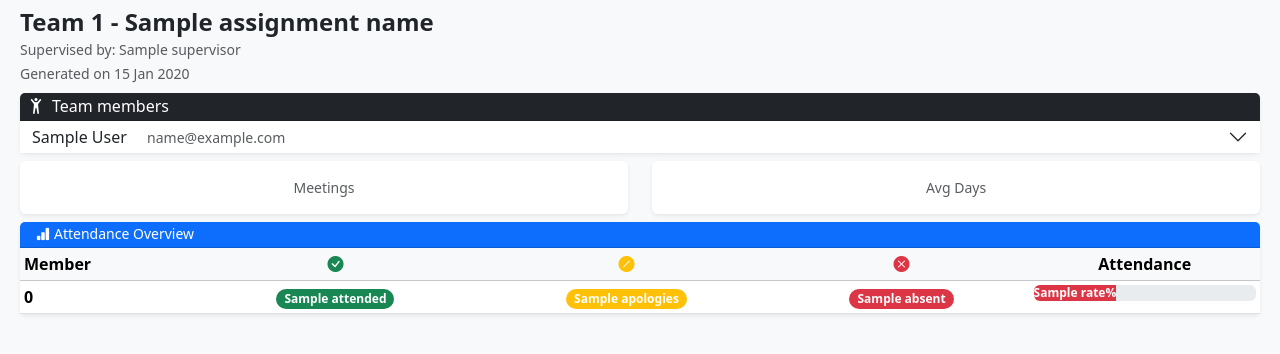
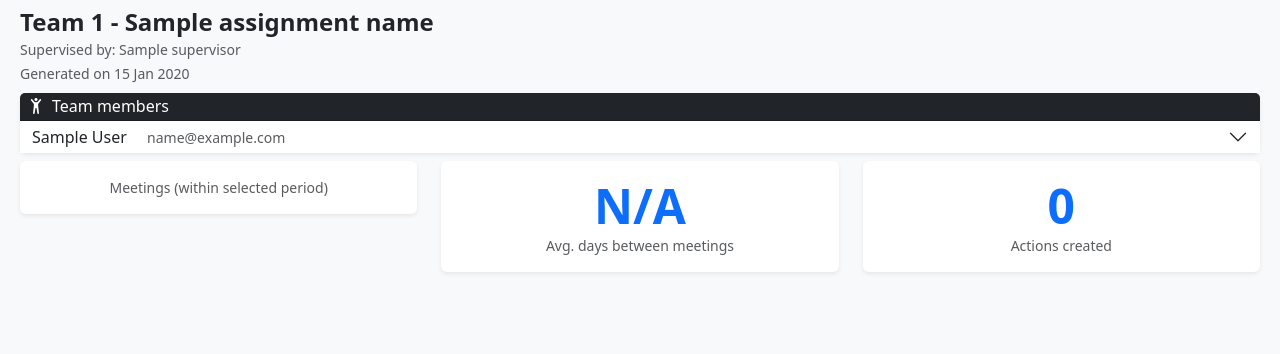
Before and after one commit to samuelkitson/group-coursework, a Node server app: template api/views/reports/team.ejs in a window 1280 px wide. Shown: the top 354 px of the page. Run offline with Node 20, Linux system fonts and the light colour scheme; tables that the repository leaves empty hold one stand-in row (values such as "Sample post"); the template is opened without the code that fills it: values that come from a table or form of the project are taken from there, most other values are stand-ins (such as "Sample title", 1, 10 or a date in 2020); some libraries are stand-ins or nearby versions.

Commit message:
Improve formatting of reports

```diff
--- a/api/controllers/reportController.js
+++ b/api/controllers/reportController.js
@@ -54,7 +54,8 @@
     const firstMeeting = teamMeetings[0];
     const lastMeeting = teamMeetings[teamMeetings.length - 1];
     meetingData.avgDaysBetween = Math.round(daysBetween(firstMeeting.dateTime, lastMeeting.dateTime) / teamMeetings.length);
-  }
+  };
+  meetingData.actionsCount = teamMeetings.flatMap(m => m?.newActions ?? []).length;
   renderObj.meetings = meetingData;
   renderObj.attendance = summariseMeetingAttendance(teamMeetings, "displayName");
   renderObj.minuteTakers = summariseMeetingMinuteTakers(teamMeetings, "displayName");
@@ -101,7 +102,6 @@
       const normalised = commentLengthByReviewer[key] / team.members.length ?? 0;
       commentLengthByReviewer[key] = Math.round(normalised);
     });
-    console.log(commentLengthByReviewer);
     renderObj.reviewComments = commentsByRecipient;
     renderObj.commentLengths = commentLengthByReviewer;
     // Add in skill ratings
--- a/api/views/partials/reportstyle.ejs
+++ b/api/views/partials/reportstyle.ejs
@@ -11,14 +11,14 @@
     }
     .accordion-button::after { display: none !important; }
 
-    .new-page-after {
-      break-after: page;
-      margin-top: 1em;
+    .new-page-before {
+      break-before: page;
+      margin-top: 2rem;
     }
 
     .accordion-item:not(:first-child) {
       break-before: page;
-      margin-top: 1.5rem;
+      margin-top: 2rem;
     }
 
     .progress-bar, .progress {
--- a/api/views/reports/team.ejs
+++ b/api/views/reports/team.ejs
@@ -319,20 +319,28 @@
     </div>
 
     <!-- Meetings Overview - Compressed -->
-    <div class="row mb-2">
-      <div class="col-6">
+    <div class="row mb-2 new-page-before">
+      <div class="col-4">
         <div class="card border-0 shadow-sm">
           <div class="card-body text-center compact-metric">
             <div class="display-5 text-primary fw-bold mb-0"><%= meetings.count %></div>
-            <div class="text-muted small">Meetings</div>
+            <div class="text-muted small">Meetings (within selected period)</div>
           </div>
         </div>
       </div>
-      <div class="col-6">
+      <div class="col-4">
         <div class="card border-0 shadow-sm">
           <div class="card-body text-center compact-metric">
-            <div class="display-5 text-info fw-bold mb-0"><%= meetings.avgDaysBetween %></div>
-            <div class="text-muted small">Avg Days</div>
+            <div class="display-5 text-primary fw-bold mb-0"><%= meetings.avgDaysBetween ?? "N/A" %></div>
+            <div class="text-muted small">Avg. days between meetings</div>
+          </div>
+        </div>
+      </div>
+      <div class="col-4">
+        <div class="card border-0 shadow-sm">
+          <div class="card-body text-center compact-metric">
+            <div class="display-5 text-primary fw-bold mb-0"><%= meetings.actionsCount ?? 0 %></div>
+            <div class="text-muted small">Actions created</div>
           </div>
         </div>
       </div>
@@ -362,65 +370,6 @@
     </div>
     <% } %>
 
-    <!-- Attendance Table - Compressed -->
-    <div class="row">
-      <div class="col-12">
-        <div class="card border-0 shadow-sm">
-          <div class="card-header bg-primary text-white py-1">
-            <h6 class="mb-0 small"><i class="bi bi-bar-chart-fill me-1"></i>Attendance Overview</h6>
-          </div>
-          <div class="card-body p-0">
-            <div class="table-responsive">
-              <table class="table table-sm table-hover mb-0 compact-table">
-                <thead class="table-light">
-                  <tr>
-                    <th scope="col" class="fw-semibold">Member</th>
-                    <th scope="col" class="text-center">
-                      <i class="bi bi-check-circle-fill text-success"></i>
-                    </th>
-                    <th scope="col" class="text-center">
-                      <i class="bi bi-slash-circle-fill text-warning"></i>
-                    </th>
-                    <th scope="col" class="text-center">
-                      <i class="bi bi-x-circle-fill text-danger"></i>
-                    </th>
-                    <th scope="col" class="text-center">Attendance</th>
-                  </tr>
-                </thead>
-                <tbody>
-                  <% Object.keys(attendance).forEach(member => { %>
-                  <tr>
-                    <td class="fw-semibold"><%= member %></td>
-                    <td class="text-center">
-                      <span class="badge bg-success rounded-pill px-2 py-1"><%= attendance[member].attended %></span>
-                    </td>
-                    <td class="text-center">
-                      <span class="badge bg-warning rounded-pill px-2 py-1"><%= attendance[member].apologies %></span>
-                    </td>
-                    <td class="text-center">
-                      <span class="badge bg-danger rounded-pill px-2 py-1"><%= attendance[member].absent %></span>
-                    </td>
-                    <td class="text-center">
-                      <div class="progress progress-sm">
-                        <div class="progress-bar <%= attendance[member].rate >= 80 ? 'bg-success' : attendance[member].rate >= 60 ? 'bg-warning' : 'bg-danger' %>"
-                             role="progressbar"
-                             style="width: <%= attendance[member].rate %>%;"
-                             aria-valuenow="<%= attendance[member].rate %>"
-                             aria-valuemin="0" aria-valuemax="100">
-                          <span class="fw-semibold"><%= attendance[member].rate %>%</span>
-                        </div>
-                      </div>
-                    </td>
-                  </tr>
-                  <% }); %>
-                </tbody>
-              </table>
-            </div>
-          </div>
-        </div>
-      </div>
-    </div>
-
   </div>
 </body>
 </html>
```
